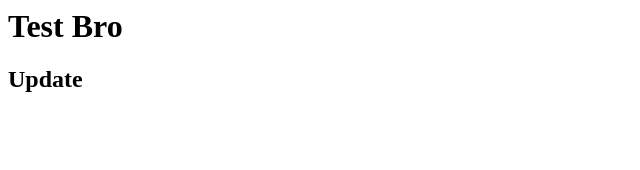
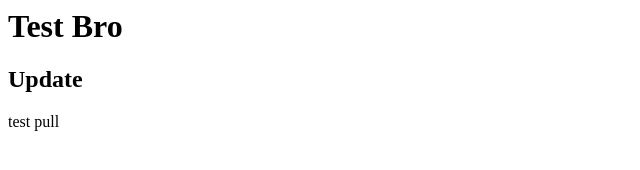
Before and after one commit to danipomalaa/belajar, a plain HTML site: page index.html in a window 1280 px wide. Shown: the full height of the page, 0-640 px from the left. Drawn offline with Linux system fonts and the light colour scheme.

Commit message:
test pull
test pull

```diff
--- a/index.html
+++ b/index.html
@@ -1,2 +1,3 @@
 <h1>Test Bro</h1>
 <h2>Update</h2>
+<span>test pull</span>
```
